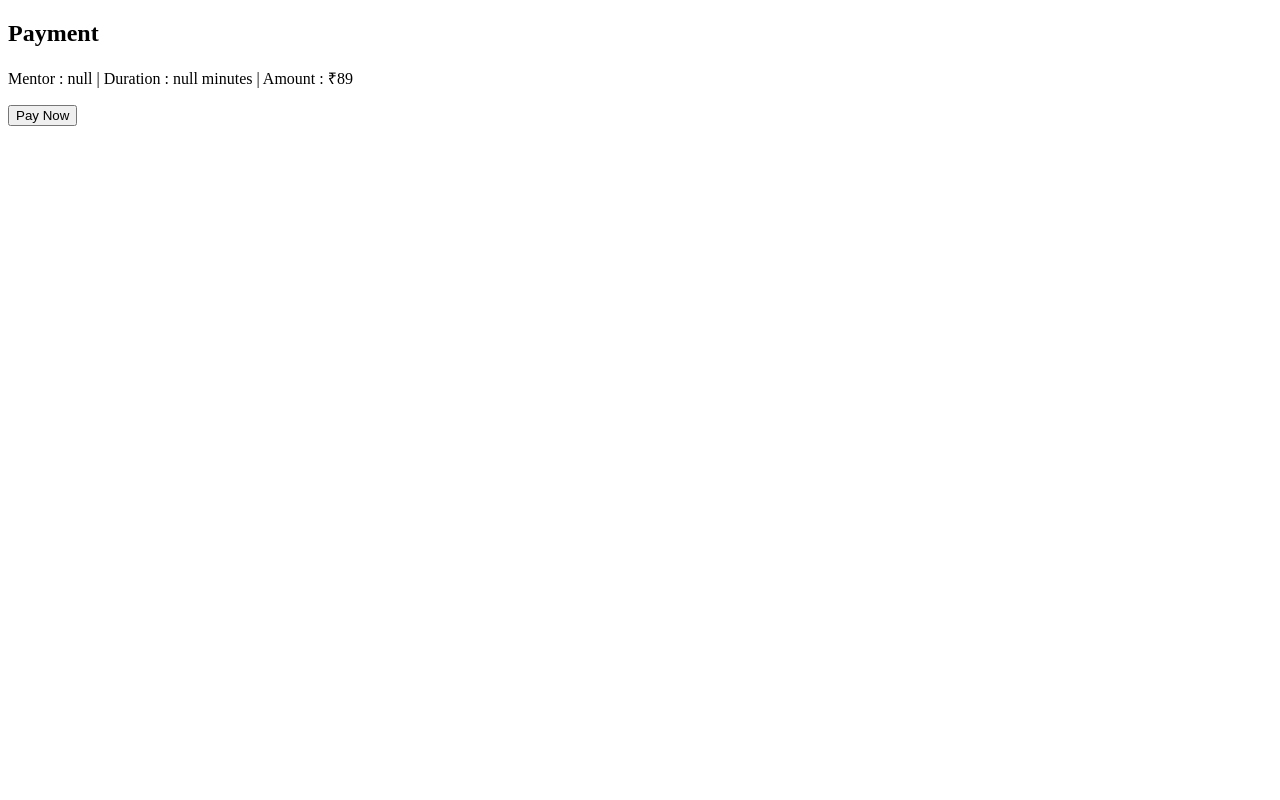
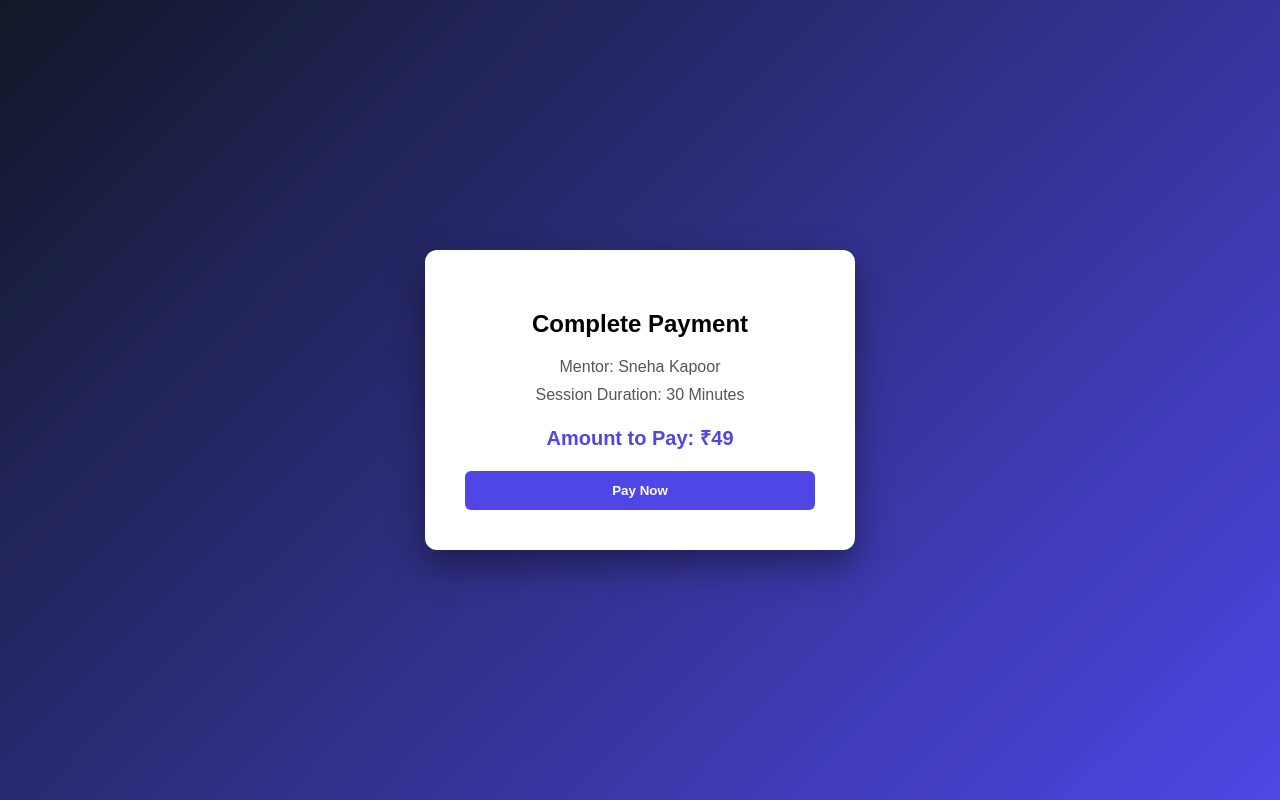
Before and after one commit to amitjetwani74-prog/mentor-connect, a website: page public/payment.html in a window 1280 px wide. Drawn offline with Linux system fonts and the light colour scheme.

Commit message:
professional payment page UI

```diff
--- /dev/null
+++ b/public/css/payment.css
@@ -0,0 +1,73 @@
+body{
+
+margin:0;
+font-family:Arial;
+
+height:100vh;
+
+display:flex;
+justify-content:center;
+align-items:center;
+
+background:linear-gradient(135deg,#111827,#4f46e5);
+
+}
+
+/* PAYMENT CARD */
+
+.payment-container{
+
+background:white;
+
+padding:40px;
+
+border-radius:12px;
+
+width:350px;
+
+text-align:center;
+
+box-shadow:0 15px 35px rgba(0,0,0,0.4);
+
+}
+
+h2{
+margin-bottom:20px;
+}
+
+.details{
+color:#555;
+margin:10px 0;
+}
+
+.amount{
+font-size:20px;
+font-weight:bold;
+color:#4f46e5;
+margin:20px 0;
+}
+
+button{
+
+width:100%;
+
+padding:12px;
+
+background:#4f46e5;
+color:white;
+
+border:none;
+
+border-radius:6px;
+
+font-weight:bold;
+
+cursor:pointer;
+
+}
+
+button:hover{
+
+background:#4338ca;
+
+}
--- a/public/payment.html
+++ b/public/payment.html
@@ -1,40 +1,35 @@
 <!DOCTYPE html>
 <html>
+<head>
 
-<head>
 <title>Payment</title>
+<link rel="stylesheet" href="css/payment.css">
+
 </head>
 
 <body>
 
-<h2>Payment</h2>
+<div class="payment-container">
 
-<p id="info"></p>
+<h2>Complete Payment</h2>
 
-<button onclick="pay()">Pay Now</button>
+<p class="details">
+Mentor: Sneha Kapoor
+</p>
 
-<script>
+<p class="details">
+Session Duration: 30 Minutes
+</p>
 
-const mentor = localStorage.getItem("mentor")
-const duration = localStorage.getItem("duration")
+<p class="amount">
+Amount to Pay: ₹49
+</p>
 
-let price = duration == 30 ? 49 : 89
+<button onclick="alert('Payment Successful! Session Booked.')">
+Pay Now
+</button>
 
-document.getElementById("info").innerText =
-"Mentor : "+mentor+
-" | Duration : "+duration+
-" minutes | Amount : ₹"+price
-
-function pay(){
-
-alert("Payment Successful! Session Booked")
-
-window.location.href="profile.html"
-
-}
-
-</script>
+</div>
 
 </body>
-
 </html>
```
